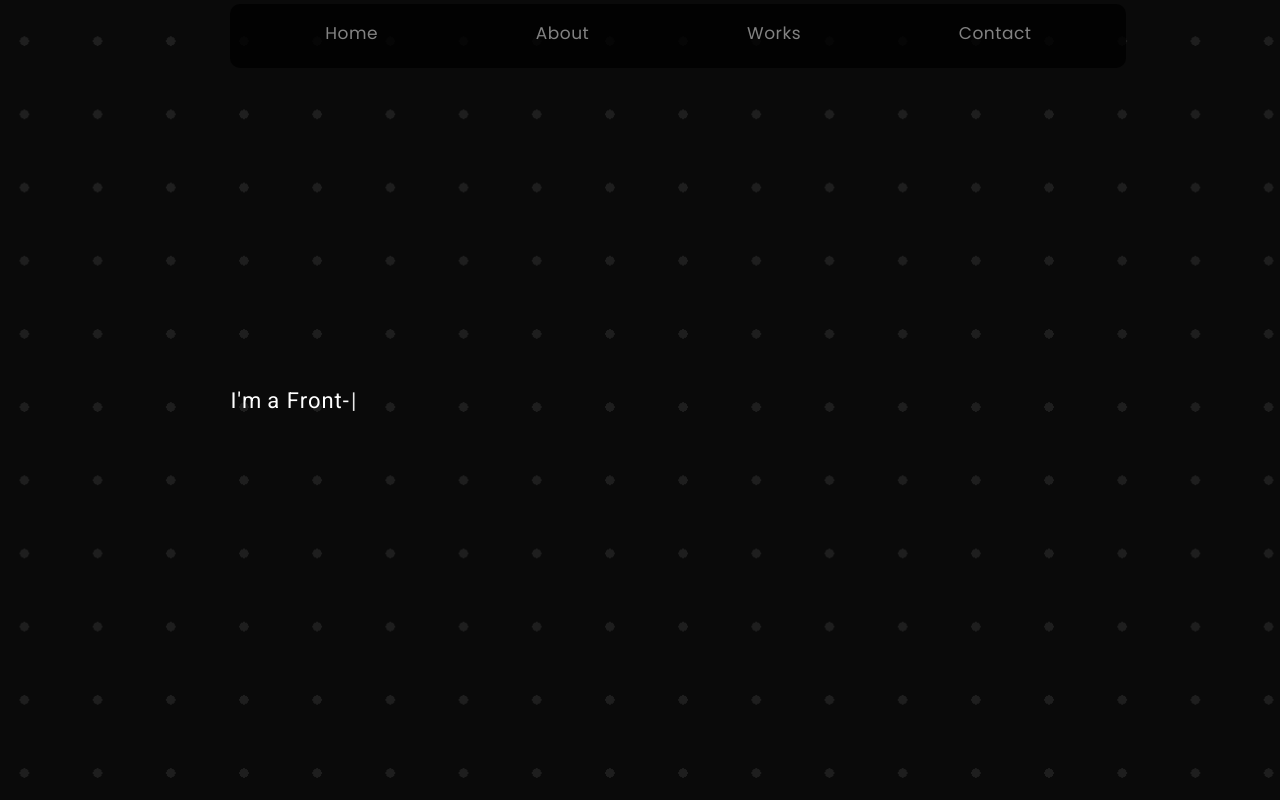
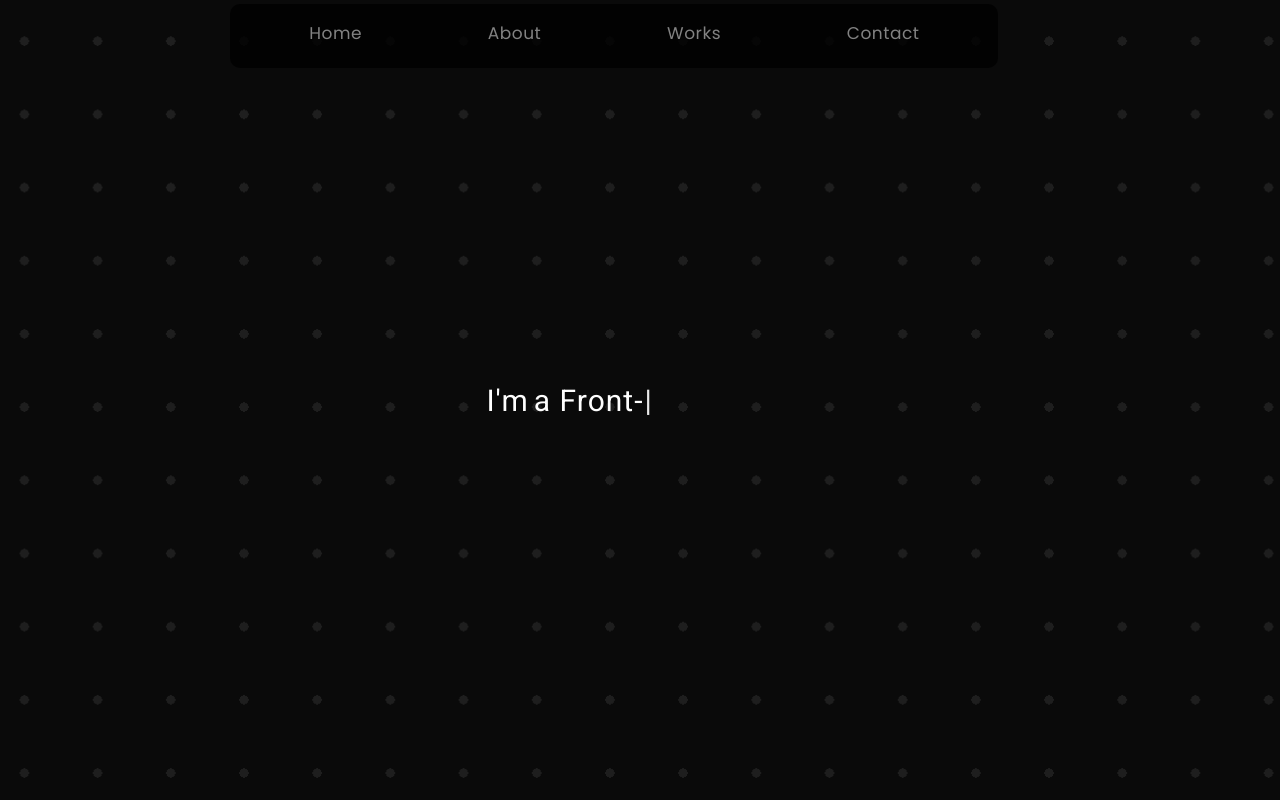
Before and after one commit to renjithsamuel/Renjithsamuel-DevPortfolio, a React (Create React App) app: page / in a window 1280 px wide. Shown: the top 800 px of the page. Built offline with nearby package versions, Linux system fonts and the light colour scheme.

Commit message:
added background animations

```diff
--- a/src/components/contact/Contact.css
+++ b/src/components/contact/Contact.css
@@ -142,7 +142,7 @@
 textarea {
     font-family: "poppins", sans-serif;
     margin-top: 5vh;
-    margin-left: 1vw;
+    margin-left: 2vw;
     height: 15vh;
     width: 80%;
     margin-bottom: 3vh;
@@ -210,6 +210,7 @@
             margin-top: 3vh;
     }
     .cbtn{
+        margin-left: 19vw;
         width: 16vw;
     }
     .cbtn:hover{
--- a/src/components/home/Home.css
+++ b/src/components/home/Home.css
@@ -11,11 +11,11 @@
     display: flex;
     align-items: center;
     justify-content: flex-start;
-    font-size: 22px;
+    font-size: 30px;
     font-family: 'Roboto',sans-serif;
     font-weight: 400;
     color: darkgray;
-    margin-left: 18vw;
+    margin-left: 38vw;
     margin-top: 10vh;
     letter-spacing: 1px;
     /* z-index: 1; */
@@ -30,3 +30,10 @@
 .typetag{
     /* z-index: 1; */
 }
+
+@media only screen and (max-width: 520px) {
+    .typewriter{
+        font-size: 22px;
+        margin-left: 18vw;
+    }
+}
--- a/src/components/navbar/Navbar.css
+++ b/src/components/navbar/Navbar.css
@@ -8,7 +8,7 @@
   left: 0;
   transition: all 300ms ease;
   height: 8vh;
-  width: 70vw;
+  width: 60vw;
   display: flex;
   align-items: flex-start;
   justify-content: space-around;
@@ -17,7 +17,7 @@
   margin-bottom: 4vh;
   margin-left: 18vw ;
   padding: 2vh;
-  z-index: 500;
+  z-index: 5;
   background-color: black;
   opacity: 0.8;
   border-radius: 10px;
```
